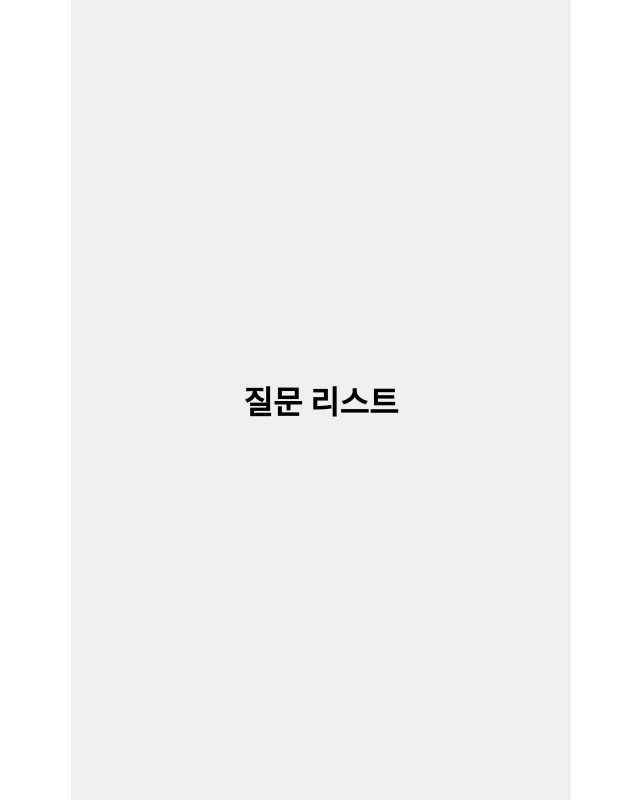
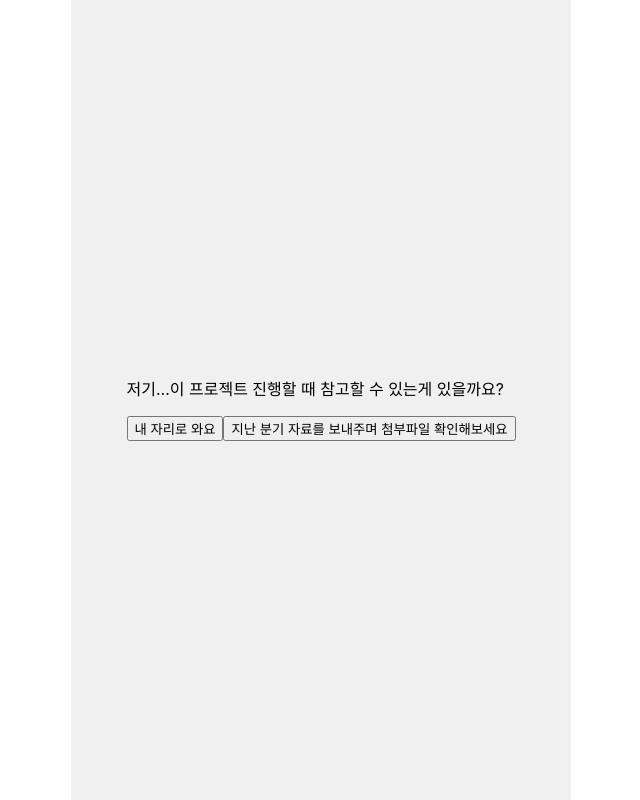
Before and after one commit to SeungbeomHu/svpCSR, a React (Create React App) app in the folder typetest/: page / in a window 1280 px wide. Both pictures are taken after a click on the button "테스트 시작하기". Shown: the whole page, without its empty margins (319-959 px from the left). Built offline with nearby package versions, Linux system fonts and the light colour scheme.

Commit message:
feat: 질문 테스트 기본 구조 구현 완료

```diff
--- a/typetest/src/components/QuestionItem.jsx
+++ b/typetest/src/components/QuestionItem.jsx
@@ -1,9 +1,15 @@
 import React from "react"
 
-const QuestionItem = () => {
+const QuestionItem = ({ data, onAnswer }) => {
+  const question = data.question
+  const firstOption = data.answers[0]
+  const secondOption = data.answers[1]
+
   return (
     <div>
-      <h1>질문 리스트</h1>
+      <p>{question}</p>
+      <button onClick={onAnswer}>{firstOption.text}</button>
+      <button onClick={onAnswer}>{secondOption.text}</button>
     </div>
   )
 }
--- a/typetest/src/pages/QuestionPage.jsx
+++ b/typetest/src/pages/QuestionPage.jsx
@@ -1,15 +1,33 @@
-import React from "react"
+import React, { useState } from "react"
+import { useNavigate } from "react-router-dom"
+import QuestionItem from "../components/QuestionItem"
 import questions from "../data/questions"
 
 const QuestionPage = () => {
-  // 질문 및 답변 데이터
-  const questionList = questions
+  const navigate = useNavigate()
 
-  console.log(questionList)
+  // 질문 번호
+  const [currentQuestionIndex, setCurrentQuestionIndex] = useState(0)
+
+  // 다음 질문으로 넘어가는 함수
+  const handleAnswer = () => {
+    if (currentQuestionIndex < questions.length - 1) {
+      setCurrentQuestionIndex(currentQuestionIndex + 1)
+    } else {
+      // 테스트 완료
+      navigate("/result")
+    }
+  }
 
   return (
     <div>
-      <h1>질문 리스트</h1>
+      {questions.length > 0 && currentQuestionIndex < questions.length && (
+        <QuestionItem
+          key={currentQuestionIndex}
+          data={questions[currentQuestionIndex]} // 현재 질문
+          onAnswer={handleAnswer}
+        />
+      )}
     </div>
   )
 }
```
